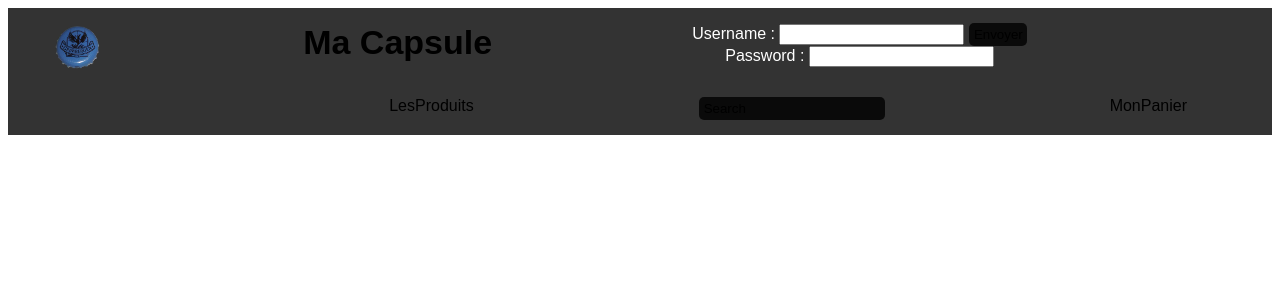
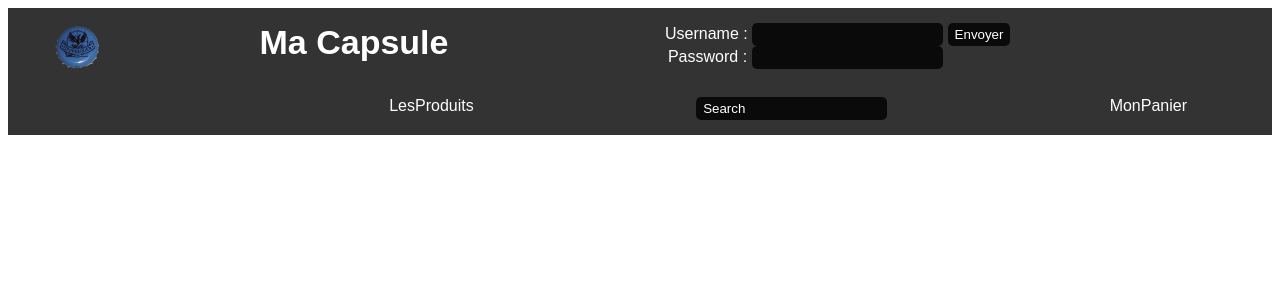
Before and after one commit to BenLeg/Projet_TechnoWeb, a PHP site: page /myHeaderLigne.php in a window 1280 px wide. Shown: the top 300 px of the page. Run offline with PHP 8.4, Linux system fonts and the light colour scheme; data that the repository does not hold is empty.

Commit message:
Update style.css

```diff
--- a/style.css
+++ b/style.css
@@ -38,19 +38,20 @@ header {
 
 .elem2:hover, .elem3:hover{ text-shadow: 1px 2px 2px grey;}
 
-#conteneur2 input[type=text], input[type=submit]{
+.element2 { padding-left: 60px; }
+
+#conteneur1 input[type=submit], #conteneur2 input[type=text], #conteneur1 input[type=text]{
     border-radius: 5px;
     box-shadow: none;
     border: none;
     padding: 4px;
-    padding-left: 5px;
-    padding-left: 5px;
+    padding-left: 7px;
+    padding-right: 7px;
     background-color: rgba(0,0,0,0.8);
+    color: white;
 }
 
-#conteneur2 input[type=submit]     {       padding-left: 5px;        }
-
-#conteneur2 input[name=mdp] {    margin-right: 50px;     }
+#conteneur1 input[name="mdp"]{ margin-right: 65px; }
 
 #co {  margin-left: 150px; }
 
@@ -76,6 +77,13 @@ a{
     color: black;
     text-decoration: none;
 }
+
+
+#conteneur1 a, #conteneur2 a{
+    color: white;
+    text-decoration: none;
+}
+
 aside
 {
     margin-left: 25px;
```
